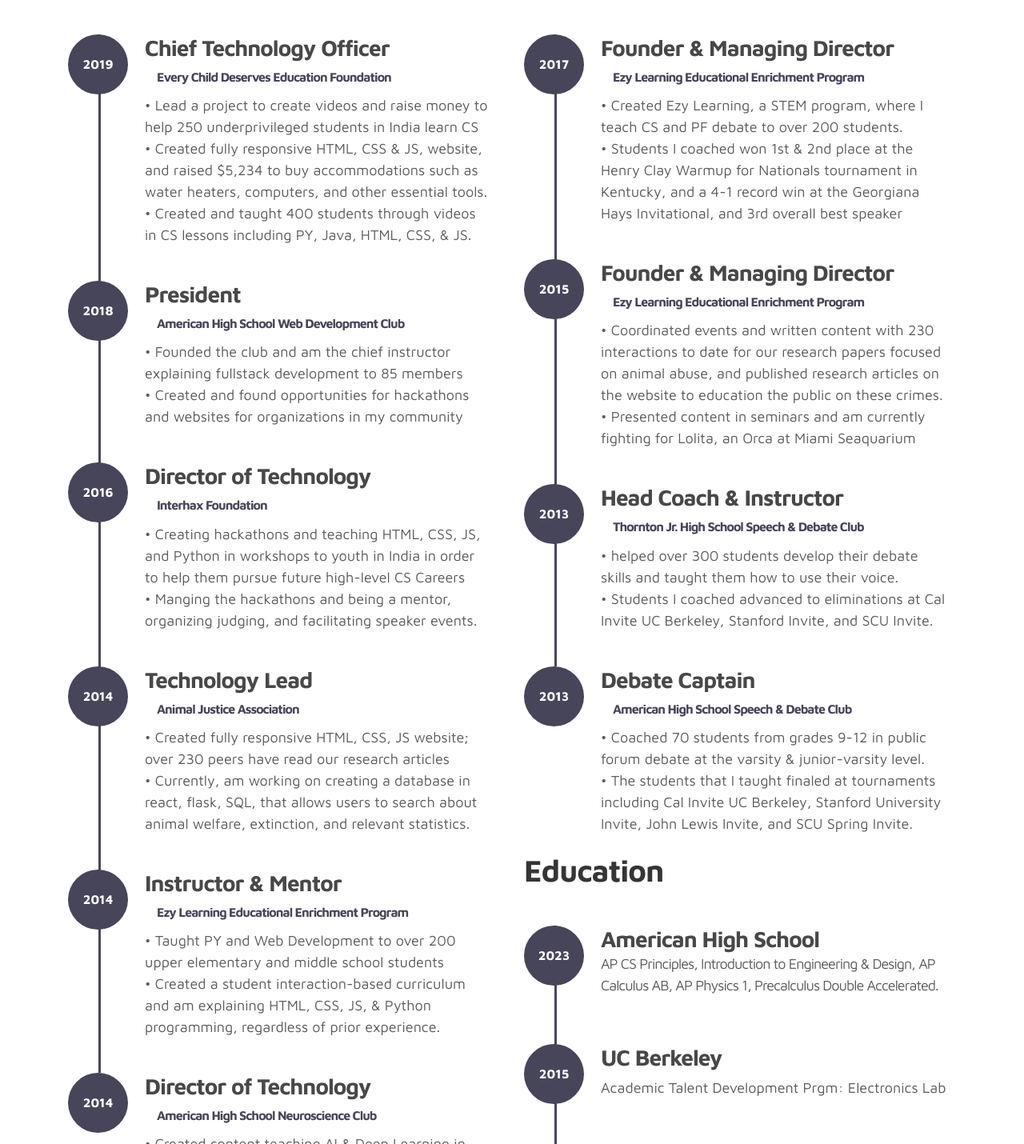
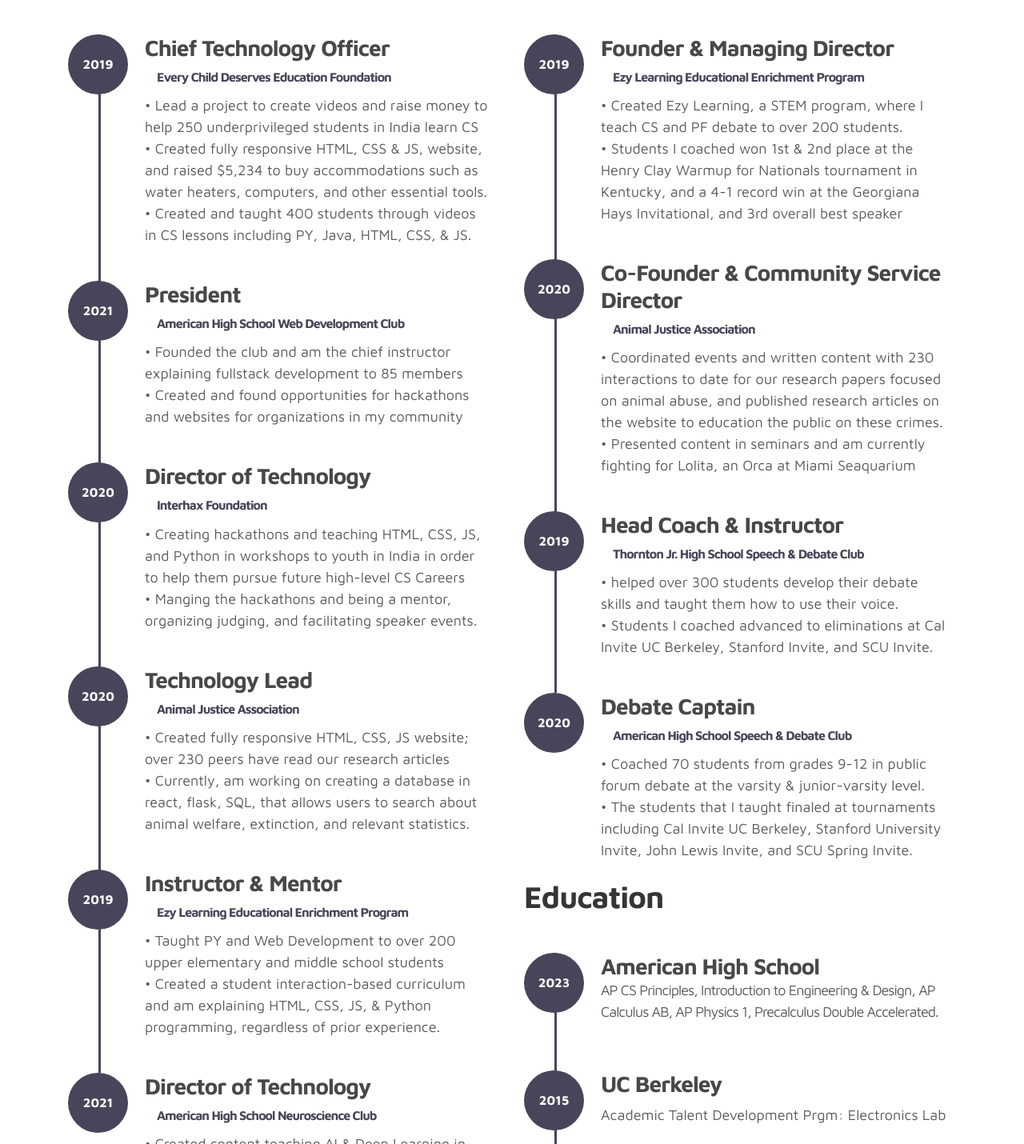
Before and after one commit to mabhi02/resume, a plain HTML site: page index.html in a window 1280 px wide. Shown: the part 119-1549 px from the top of the page at 80% size. Drawn offline with Linux system fonts and the light colour scheme.

Commit message:
asdf
asdf

```diff
--- a/index.html
+++ b/index.html
@@ -47,7 +47,7 @@
 
                         <div class="timeline-wrapper">
                             <div class="timeline-yr">
-                                <span>2018</span>
+                                <span>2021</span>
                             </div>
                             <div class="timeline-info">
                             <h3><span>President</span>
@@ -59,7 +59,7 @@
 
                         <div class="timeline-wrapper">
                             <div class="timeline-yr">
-                                <span>2016</span>
+                                <span>2020</span>
                             </div>
                             <div class="timeline-info">
                                  <h3><span>Director of Technology</span>
@@ -72,7 +72,7 @@ to youth in India in order to help them pursue future high-level CS Careers</p>
 
                         <div class="timeline-wrapper">
                             <div class="timeline-yr">
-                                <span>2014</span>
+                                <span>2020</span>
                             </div>
                             <div class="timeline-info">
                                  <h3><span>Technology Lead</span>
@@ -83,7 +83,7 @@ to youth in India in order to help them pursue future high-level CS Careers</p>
                         </div>
                         <div class="timeline-wrapper">
                             <div class="timeline-yr">
-                                <span>2014</span>
+                                <span>2019</span>
                             </div>
                             <div class="timeline-info">
                                  <h3><span>Instructor & Mentor</span>
@@ -94,7 +94,7 @@ to youth in India in order to help them pursue future high-level CS Careers</p>
                         </div>
                         <div class="timeline-wrapper">
                             <div class="timeline-yr">
-                                <span>2014</span>
+                                <span>2021</span>
                             </div>
                             <div class="timeline-info">
                                  <h3><span>Director of Technology</span>
@@ -112,7 +112,7 @@ to youth in India in order to help them pursue future high-level CS Careers</p>
                     <div class="timeline">
                         <div class="timeline-wrapper">
                              <div class="timeline-yr">
-                                  <span>2017</span>
+                                  <span>2019</span>
                              </div>
                             <div class="timeline-info">
                                  <h3><span>Founder & Managing Director</span>
@@ -124,11 +124,11 @@ to youth in India in order to help them pursue future high-level CS Careers</p>
 
                         <div class="timeline-wrapper">
                             <div class="timeline-yr">
-                                <span>2015</span>
+                                <span>2020</span>
                             </div>
                             <div class="timeline-info">
-                                 <h3><span>Founder & Managing Director</span>
-                                <br><small>Ezy Learning Educational Enrichment Program</small></h3>
+                                 <h3><span>Co-Founder & Community Service Director</span>
+                                <br><small>Animal Justice Association</small></h3>
                                   <p style='margin-bottom: 0px;'>• Coordinated events and written content with 230 interactions to date for our research papers focused on animal abuse, and published research articles on the website to education the public on these crimes.</p>
                                   <p style='margin-bottom: 0px;'>• Presented content in seminars and am currently fighting for Lolita, an Orca at Miami Seaquarium</p>
                             </div>
@@ -136,7 +136,7 @@ to youth in India in order to help them pursue future high-level CS Careers</p>
 
                         <div class="timeline-wrapper">
                             <div class="timeline-yr">
-                                <span>2013</span>
+                                <span>2019</span>
                         </div>
                             <div class="timeline-info">
                                  <h3><span>Head Coach & Instructor</span>
@@ -147,7 +147,7 @@ to youth in India in order to help them pursue future high-level CS Careers</p>
                         </div>
                         <div class="timeline-wrapper">
                             <div class="timeline-yr">
-                                <span>2013</span>
+                                <span>2020</span>
                         </div>
                             <div class="timeline-info">
                                  <h3><span>Debate Captain</span>
@@ -256,12 +256,12 @@ to youth in India in order to help them pursue future high-level CS Careers</p>
                     <div class="timeline">
                         <div class="timeline-wrapper">
                              <div style='background-color:white;border-color:#212529;border-radius: 50%;border-style: solid;'; class="timeline-yr">
-                                  <span style='color:#212529'; >2021</span>
+                                  <span style='color:#212529'; >2020</span>
                              </div>
                              <div class="timeline-info">
                                   <h3 style="width:650px"><span>Octofinalist</span>
                                 <small>Presentation High School</small></h3>
-                                  <p style='margin-bottom: 0px;min-width: 1200px'>• Stephen Stewart Invitational; Public Forum Debate; 48 total entires; 11th overall seed; April 2021 Topic</p>
+                                  <p style='margin-bottom: 0px;min-width: 1200px'>• Stephen Stewart Invitational; Public Forum Debate; 48 total entires; 11th overall seed; October 2020 Topic</p>
                     </div>
                                                </div>
 
@@ -280,19 +280,19 @@ to youth in India in order to help them pursue future high-level CS Careers</p>
                     <div class="timeline">
                         <div class="timeline-wrapper">
                              <div style='background-color:white;border-color:#212529;border-radius: 50%;border-style: solid;'; class="timeline-yr">
-                                  <span style='color:#212529'; >2021</span>
+                                  <span style='color:#212529'; >2019</span>
                              </div>
                              <div class="timeline-info">
                                   <h3 style="width:650px"><span>2nd Place</span>
                                 <small>Presentation High School</small></h3>
-                                  <p style='margin-bottom: 0px;min-width: 1200px'>• Panther Fundraiser Invitational; Public Forum Debate; 2nd Speaker; October 2019 Topic</p>
+                                  <p style='margin-bottom: 0px;min-width: 1200px'>• Panther Fundraiser Invitational; Public Forum Debate; 2nd Speaker; August 2019 Topic</p>
                     </div>
                                                </div>
 
                     <div class="timeline">
                         <div class="timeline-wrapper">
                              <div style='background-color:white;border-color:#212529;border-radius: 50%;border-style: solid;'; class="timeline-yr">
-                                  <span style='color:#212529'; >2021</span>
+                                  <span style='color:#212529'; >2019</span>
                              </div>
                              <div class="timeline-info">
                                   <h3 style="width:650px"><span>4th Place</span>
```
